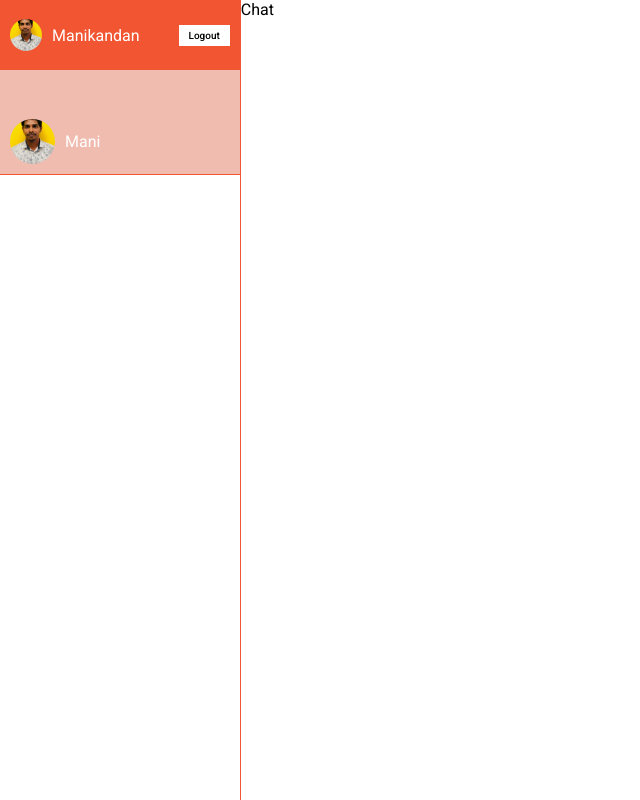
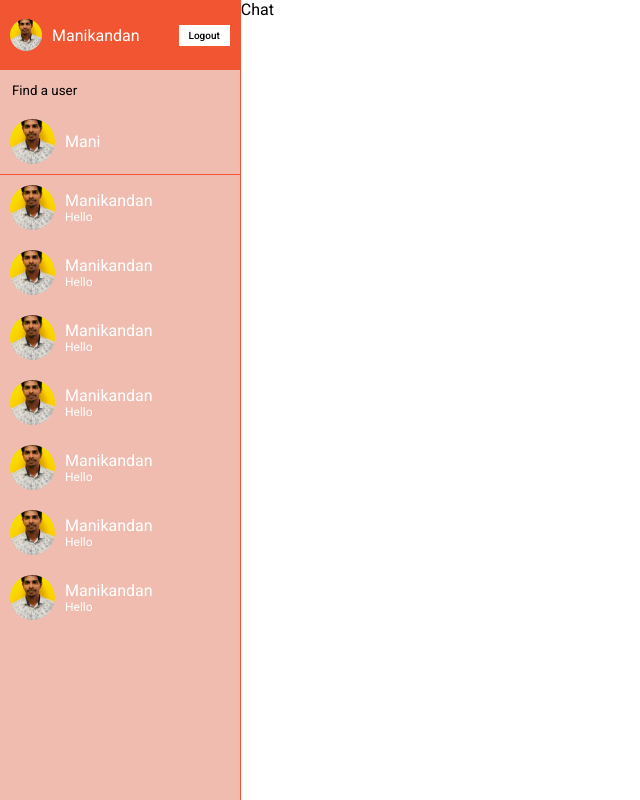
Before and after one commit to Manikandan1818/clarionchat, a React (Create React App) app: page / in a window 1280 px wide. Shown: the whole page, without its empty margins (0-640 px from the left). Built offline with nearby package versions, Linux system fonts and the light colour scheme.

Commit message:
chats & search components completed!

```diff
--- a/src/components/Chats.jsx
+++ b/src/components/Chats.jsx
@@ -1,7 +1,60 @@
 import React from "react";
+import Mani from "../assets/mani.jpg";
 
 const Chats = () => {
-  return <div>Chats</div>;
+  return (
+    <div className="chats">
+      <div className="userChat">
+        <img src={Mani} alt="" />
+        <div className="userChatInfo">
+          <span>Manikandan</span>
+          <p>Hello</p>
+        </div>
+      </div>
+      <div className="userChat">
+        <img src={Mani} alt="" />
+        <div className="userChatInfo">
+          <span>Manikandan</span>
+          <p>Hello</p>
+        </div>
+      </div>
+      <div className="userChat">
+        <img src={Mani} alt="" />
+        <div className="userChatInfo">
+          <span>Manikandan</span>
+          <p>Hello</p>
+        </div>
+      </div>
+      <div className="userChat">
+        <img src={Mani} alt="" />
+        <div className="userChatInfo">
+          <span>Manikandan</span>
+          <p>Hello</p>
+        </div>
+      </div>
+      <div className="userChat">
+        <img src={Mani} alt="" />
+        <div className="userChatInfo">
+          <span>Manikandan</span>
+          <p>Hello</p>
+        </div>
+      </div>
+      <div className="userChat">
+        <img src={Mani} alt="" />
+        <div className="userChatInfo">
+          <span>Manikandan</span>
+          <p>Hello</p>
+        </div>
+      </div>
+      <div className="userChat">
+        <img src={Mani} alt="" />
+        <div className="userChatInfo">
+          <span>Manikandan</span>
+          <p>Hello</p>
+        </div>
+      </div>
+    </div>
+  );
 };
 
 export default Chats;
--- a/src/components/Search.jsx
+++ b/src/components/Search.jsx
@@ -5,7 +5,7 @@ const Search = () => {
   return (
     <div className="search">
       <div className="searchForm">
-        <input type="text" placeholder="" />
+        <input type="text" placeholder="Find a user" />
       </div>
       <div className="userChat">
         <img src={Mani} alt="" />
--- a/src/components/Sidebar.jsx
+++ b/src/components/Sidebar.jsx
@@ -1,12 +1,14 @@
 import React from "react";
 import Navbar from "./Navbar";
 import Search from "./Search";
+import Chats from "./Chats";
 
 const Sidebar = () => {
   return (
     <div className="sidebar">
       <Navbar />
       <Search />
+      <Chats />
     </div>
   );
 };
--- a/src/style.scss
+++ b/src/style.scss
@@ -80,6 +80,7 @@
   .sidebar {
     flex: 1.5;
     border-right: 1px solid #f25532;
+    background-color: #f0bcb0;
   }
   .chat {
     background-color: #fff;
@@ -138,6 +139,7 @@
         }
       }
     }
+  }
   .userChat {
     padding: 10px;
     display: flex;
@@ -156,6 +158,15 @@
       object-fit: cover;
       border-radius: 50%;
     }
+
+    .userChatInfo {
+      .span {
+        font-size: 18px;
+        font-weight: 500;
+      }
+      p {
+        font-size: 12px;
       }
     }
   }
+}
```
Lines whose indentation alone changed are shown as unchanged.
